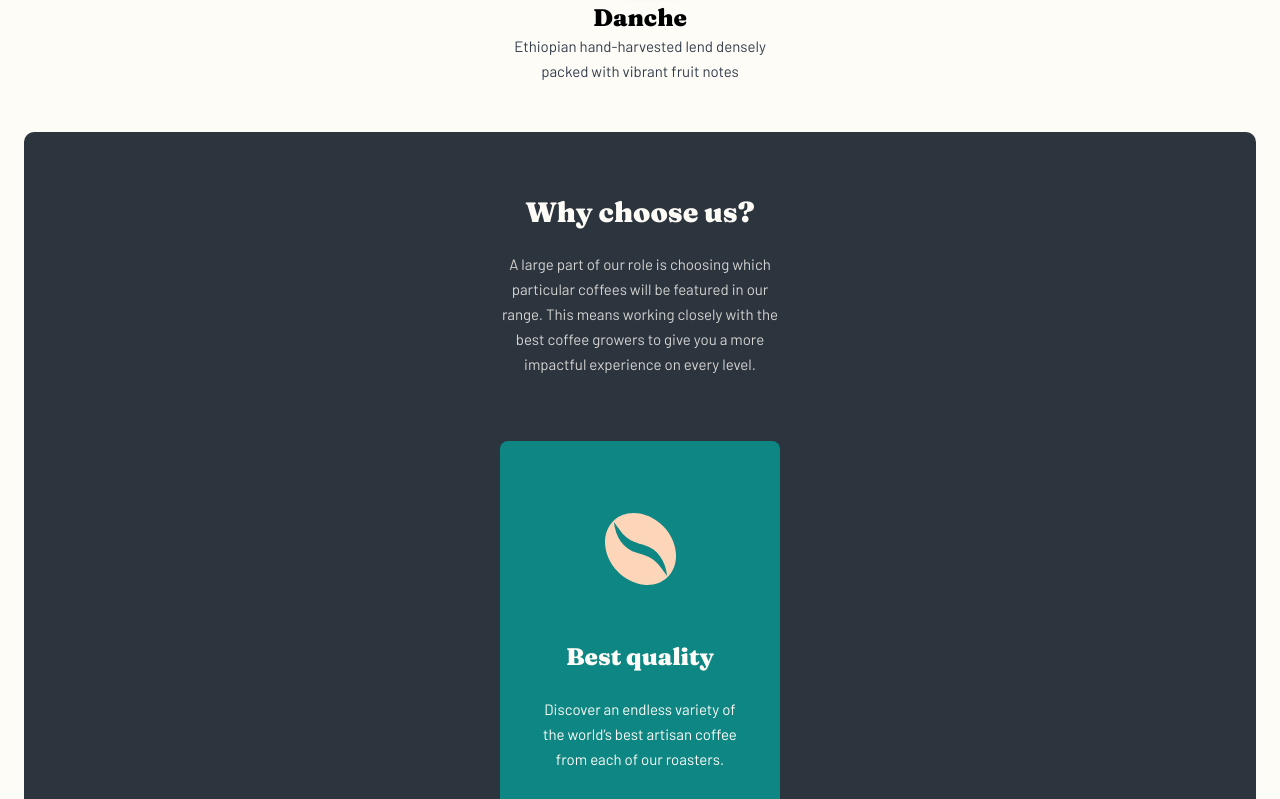
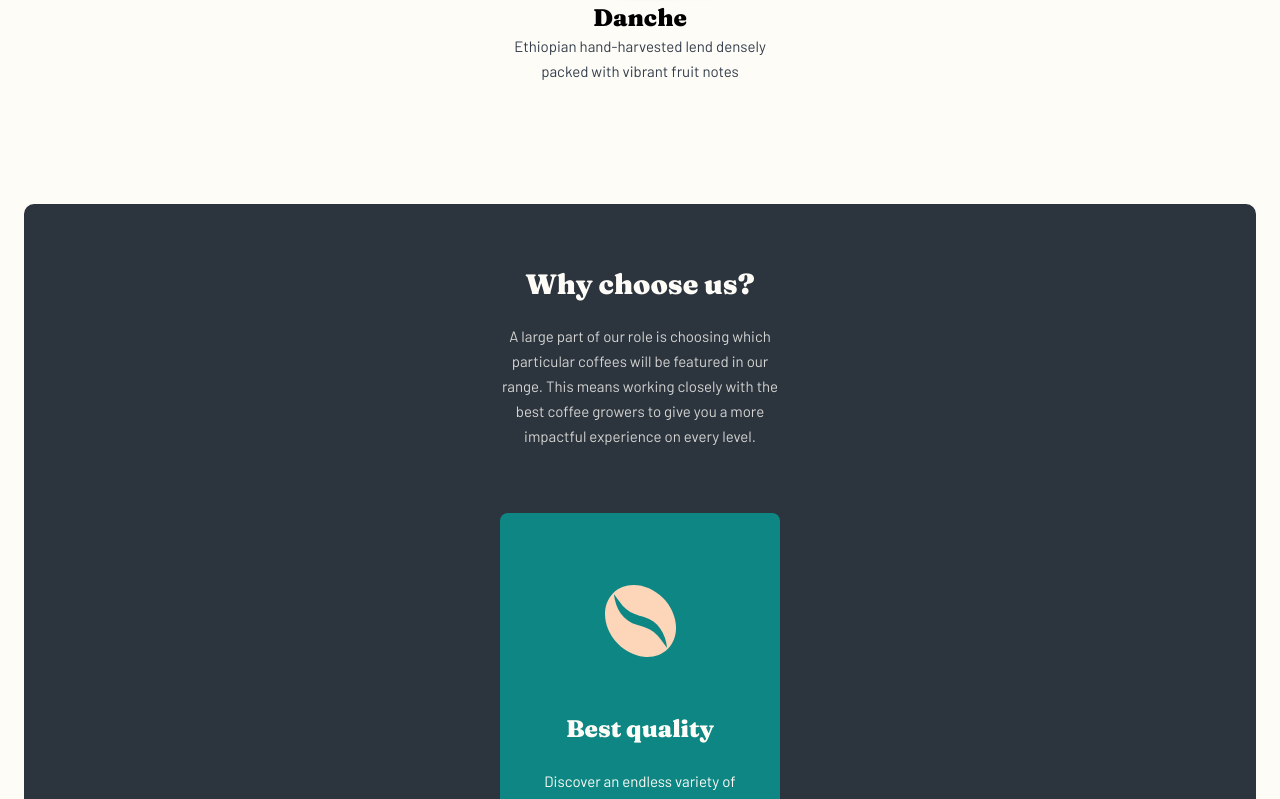
Before and after one commit to gcarter89/coffeeroasters, a React (Create React App) app: page / in a window 1280 px wide. Shown: the part 1780-2579 px from the top of the page. Built offline with nearby package versions, Linux system fonts and the light colour scheme.

Commit message:
created more external space between section

```diff
--- a/src/components/home/Home.module.scss
+++ b/src/components/home/Home.module.scss
@@ -83,6 +83,7 @@
         flex-direction: column;
         align-items: center;
         padding-top: 64px;
+        margin-top: 72px;
     }
 
     &__choicesColourBlock {
```
